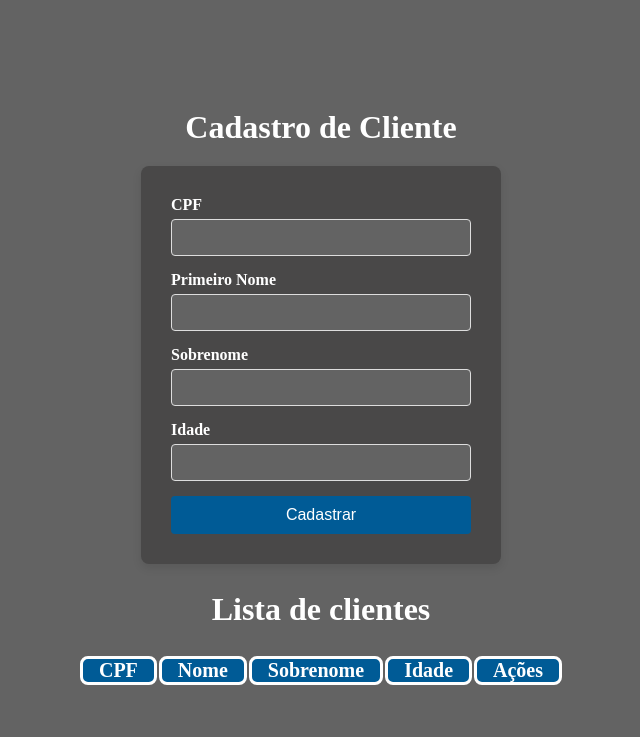
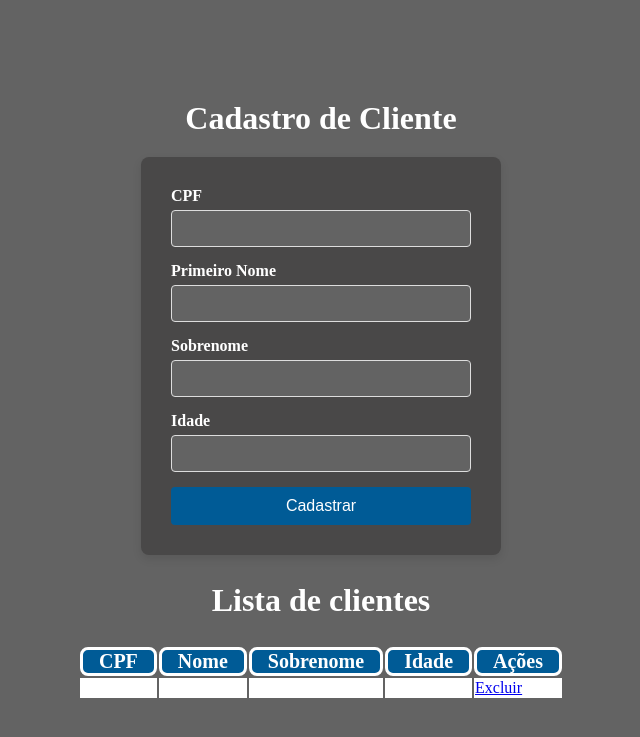
Before and after one commit to jotinhakdlk/Integracao, a Flask app: page / in a window 1280 px wide. Shown: the top 737 px of the page, without its empty margins (319-959 px from the left). Run offline with Flask 3, Linux system fonts and the light colour scheme; tables that the repository leaves empty or names only in its code hold one stand-in row (values such as "Sample post"); lists and menus that the app fills with data are empty.

Commit message:
Add files via upload

```diff
--- a/integração/app.py
+++ b/integração/app.py
@@ -1,7 +1,7 @@
 ## Import do framework,
 ## render_templete para leitura do HTML e reqest para captura de dados
 
-from flask import Flask, render_template, request
+from flask import Flask, render_template, redirect, url_for, request
 
 ## Conexao com sql e python
 
@@ -58,7 +58,19 @@ def criar_cadastro():
     except mysql.connector.Error as err:
         return f"Erro ao gravar no Banco: {err}"
 
+@app.route('/excluir/<cpf>')
+def excluir(cpf):
+    try:
+        conexao = mysql.connector.connect(**bd_config)
+        curso = conexao.cursor()
+        curso.execute("DELETE FROM cliente1 WHERE CPF = %s", (cpf,))
+        conexao.commit()
+        curso.close()
+        conexao.close()
 
+        return redirect(url_for('index'))
+    except mysql.connector.Error as err:
+        return f"Erro ao deletar usuário: {err}"
 
 if __name__ == '__main__':
     app.run(debug=True)
--- a/integração/static/style.css
+++ b/integração/static/style.css
@@ -70,3 +70,7 @@ th{
     color: #ffffff;
     font-size: 4vh;
 }
+
+td{
+    background-color: #ffffff;
+}
--- a/integração/templates/index.html
+++ b/integração/templates/index.html
@@ -41,6 +41,7 @@
                     <td>{{cliente.PRIMEIRO_NOME}}</td>
                     <td>{{cliente.SOBRENOME}}</td>
                     <td>{{cliente.IDADE}}</td>
+                    <td><a href="{{ url_for('excluir', cpf=cliente.CPF) }}" onclick="return confirm('Confirmar Exclusão?')">Excluir</a></td>
                 </tr>
             {% endfor %}
         </tbody>
```
